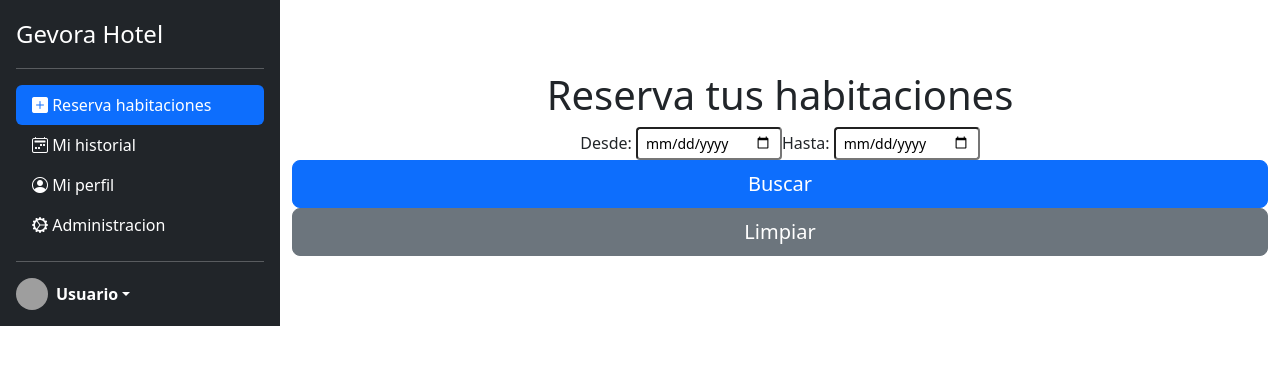
After one commit to johnger13b/HotelApp, a Flask app: page /Reservas in a window 1280 px wide. The commit adds this page. Shown: the top 365 px of the page. Run offline with Flask 2, Linux system fonts and the light colour scheme; some libraries are stand-ins or nearby versions; grey boxes are pictures that could not be loaded.

Commit message:
Created Reservas

```diff
--- a/app.py
+++ b/app.py
@@ -152,6 +152,10 @@ def signup():
     form=forms.Usuarios(request.form)
     return render_template('SignUp.html', form=form, titulo="Ejemplo Hotel Gevora 2")
 
+@app.route('/Reservas')
+def reservas():
+    return render_template('Reservas.html', titulo="Ejemplo Hotel Gevora 2")
+
 @app.route('/Vista_admin_usuarios')
 def vistaadminusuarios():
     return render_template('Vista_admin_usuarios.html', titulo="Ejemplo Hotel Gevora 2")
--- /dev/null
+++ b/templates/Reservas.html
@@ -0,0 +1,79 @@
+<!DOCTYPE html>
+<html lang="en">
+
+<head>
+  <meta charset="UTF-8">
+  <meta http-equiv="X-UA-Compatible" content="IE=edge">
+  <meta name="viewport" content="width=device-width, initial-scale=1.0">
+  <link href="https://cdn.jsdelivr.net/npm/bootstrap@5.2.0/dist/css/bootstrap.min.css" rel="stylesheet"
+    integrity="sha384-gH2yIJqKdNHPEq0n4Mqa/HGKIhSkIHeL5AyhkYV8i59U5AR6csBvApHHNl/vI1Bx" crossorigin="anonymous">
+  <link href="https://cdn.jsdelivr.net/npm/bootstrap-icons@1.9.1/font/bootstrap-icons.css" rel="stylesheet">
+  <link href="./assets/dist/css/bootstrap.min.css" rel="stylesheet">
+  <link href="src/styles/mainStyles.css" rel="stylesheet">
+  <title>Reserva de habitaciones</title>
+</head>
+
+<body>
+  <main class="d-flex flex-nowrap">
+    <div class="d-flex flex-column flex-shrink-0 p-3 text-bg-dark" style="width: 280px;">
+      <a href="/" class="d-flex align-items-center mb-3 mb-md-0 me-md-auto text-white text-decoration-none">
+        <span class="fs-4">Gevora Hotel</span>
+      </a>
+      <hr>
+      <ul class="nav nav-pills flex-column mb-auto text-white">
+        <li class="nav-item">
+          <a href="#" class="nav-link text-white active">
+            <span class="bi bi-plus-square-fill"> Reserva habitaciones</span>
+          </a>
+        </li>
+        <li>
+          <a href="#" class="nav-link text-white">
+            <span class="bi bi-calendar2-week"> Mi historial</span>
+          </a>
+        </li>
+        <li>
+          <a href="#" class="nav-link text-white">
+            <span class="bi bi-person-circle"> Mi perfil</span>
+          </a>
+        </li>
+        <li>
+          <a href="#" class="nav-link text-white">
+            <span class="bi bi-gear-wide-connected"> Administracion</span>
+          </a>
+        <li>
+      </ul>
+      <hr>
+      <div class="dropdown">
+        <a href="#" class="d-flex align-items-center text-white text-decoration-none dropdown-toggle"
+          data-bs-toggle="dropdown" aria-expanded="false">
+          <img src="https://github.com/mdo.png" alt="" width="32" height="32" class="rounded-circle me-2">
+          <strong>Usuario</strong>
+        </a>
+        <ul class="dropdown-menu dropdown-menu-dark text-small shadow">
+          <li><a class="dropdown-item" href="#">Sign out</a></li>
+        </ul>
+      </div>
+    </div>
+    <div class="b-example-vr"></div>
+    <div class="d-flex flex-column w-100 justify-content-center">
+      <h1 class="mb-xxl-5 text-center">Reserva tus habitaciones</h1>
+      <div id="search-container" class="d-flex justify-content-center">
+        <label for="Desde">Desde:
+          <input name="Desde" type="date" class="form-control-sm">
+        </label>
+        <label for="Hasta">Hasta:
+          <input name="Hasta" type="date" class="form-control-sm">
+        </label>
+      </div>
+      <div class="container d-flex flex-column justify-content-center">
+        <button type="button" class="btn btn-primary btn-lg btn-block">Buscar</button>
+        <button type="button" class="btn btn-secondary btn-lg btn-block">Limpiar</button>
+      </div>
+    </div>
+  </main>
+  <script src="https://cdn.jsdelivr.net/npm/bootstrap@5.2.0/dist/js/bootstrap.bundle.min.js"
+    integrity="sha384-A3rJD856KowSb7dwlZdYEkO39Gagi7vIsF0jrRAoQmDKKtQBHUuLZ9AsSv4jD4Xa"
+    crossorigin="anonymous"></script>
+</body>
+
+</html>
--- a/templates/base.html
+++ b/templates/base.html
@@ -129,7 +129,7 @@
                         </a>
                     </li>
                     <li>
-                        <a href="#" class="nav-link text-white">
+                        <a href="Reservas" class="nav-link text-white">
                             <svg class="bi pe-none me-2" width="16" height="16"><use xlink:href="#table"/></svg>
                             Reserva
                         </a>
```
